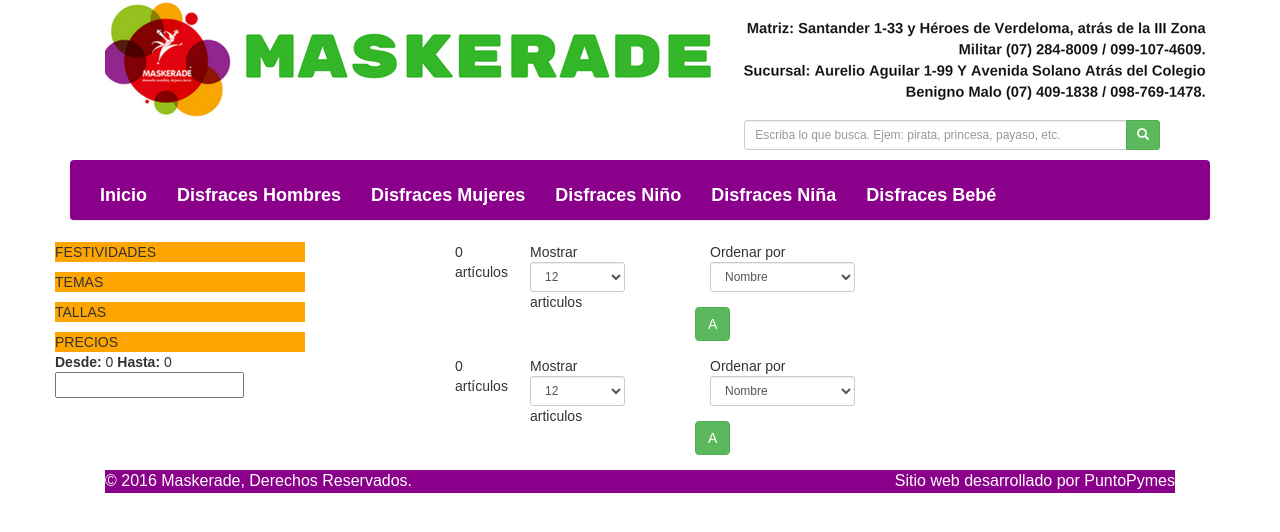
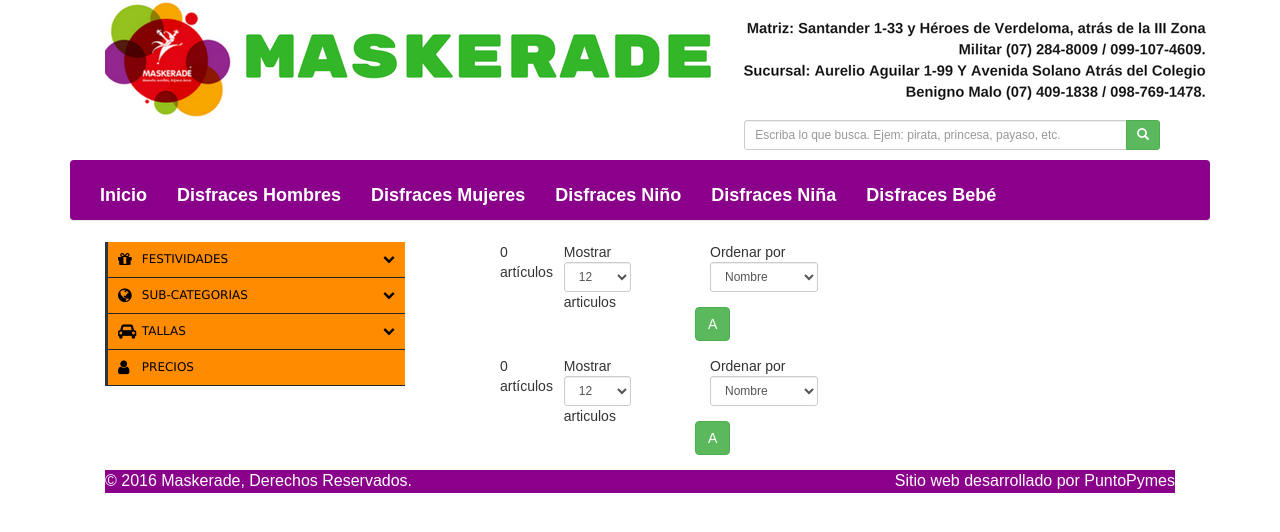
Before and after one commit to MASTERPC-CIA/maskeradeweb, a CodeIgniter app: page /maskeradeweb/products_menu/load_productos/Bebe in a window 1280 px wide. Shown: the top 532 px of the page. Run offline with CodeIgniter, Linux system fonts and the light colour scheme; data that the repository does not hold is empty; some libraries are stand-ins or nearby versions.

Commit message:
Actualización: Página web de Maskerade,  estilos de menú.

```diff
--- a/application/views/pages/pagination.php
+++ b/application/views/pages/pagination.php
@@ -28,8 +28,8 @@ echo Open('nav', array('class' => 'col-md-12')); //open div paginacion
 
 
     echo Open('nav', array('class' => 'text-center')); //open div paginacion
-            echo tagcontent('ul', $this->pagination->create_links(), array('class' => 'pagination pagination-centered'));
-        echo Close('nav'); //close div paginacion
+        echo tagcontent('ul', $this->pagination->create_links(), array('class' => 'pagination pagination-centered'));
+    echo Close('nav'); //close div paginacion
 echo Close('nav');
 ?>
 <script>
--- a/application/views/pages/slidebar.php
+++ b/application/views/pages/slidebar.php
@@ -1,15 +1,25 @@
+<link href="//maxcdn.bootstrapcdn.com/font-awesome/4.2.0/css/font-awesome.min.css" rel="stylesheet">
+<link href="<?php echo base_url('assets/estilos_menu/style_menu.css')?>" rel="stylesheet">
 <aside class="main-sidebar">
 
     <section class="sidebar">
-            <!--Menu que muestra las opciones en cuanto a las festividades-->
-            <ul class="sidebar-menu">
-                <li class="header" style="list-style-type: none;background: #FFA500">FESTIVIDADES</li>
+<div class="nav-side-menu">
 
+    <i class="fa fa-bars fa-2x toggle-btn" data-toggle="collapse" data-target="#menu-content"></i>
+
+        <div class="menu-list">
+
+            <ul id="menu-content" class="menu-content collapse out">
+
+                <li  data-toggle="collapse" data-target="#products" class="collapsed">
+                  <a href="#"><i class="fa fa-gift fa-lg"></i> FESTIVIDADES <span class="arrow"></span></a>
+                </li>
+                <ul class="sub-menu collapse" id="products">
                 <?php
                     if ($temas) {
                         foreach ($temas as $value) {
                             ?>
-                        <li class="treeview" style="list-style-type: none">
+                        <li>
                                 <?php
                                 echo input(array('type' => 'checkbox', 'name' => 'selected_fest[]', 'value' => $value, 'onclick' => '', 'id' => 'festividad')) . $value;
                                 ?>
@@ -18,17 +28,18 @@
                         }
                     }
                 ?>
-
                 </ul>
 
-            <!--Menu que muestra las opciones en cuanto a las marcas-->
-            <ul class="sidebar-menu">
-                <li class="header" style="list-style-type: none; background: #FFA500">TEMAS</li>
+
+                <li data-toggle="collapse" data-target="#service" class="collapsed">
+                  <a href="#"><i class="fa fa-globe fa-lg"></i> SUB-CATEGORIAS <span class="arrow"></span></a>
+                </li>
+                <ul class="sub-menu collapse" id="service">
                     <?php
                         if ($marcas) {
                             foreach ($marcas as $val) {
                                 ?>
-                        <li style="list-style-type: none">
+                                <li>
                                     <?php echo tagcontent('input', ' ', array('type' => 'checkbox', 'name' => 'selected_marcas[]', 'value' => $val->id, 'onclick' => 'get_prods_by_marca()', 'id' => 'marca')) . $val->nombre; ?>
                                 </li>
                                 <?php
@@ -37,10 +48,11 @@
                     ?>
                 </ul>
 
-            <!--Menu que muestra las opciones en cuanto a las tallas-->
-            <ul class="sidebar-menu">
-                <li class="header" style="list-style-type: none;background: #FFA500">TALLAS</li>
 
+                <li data-toggle="collapse" data-target="#new" class="collapsed">
+                  <a href="#"><i class="fa fa-car fa-lg"></i> TALLAS<span class="arrow"></span></a>
+                </li>
+                <ul class="sub-menu collapse" id="new">
                     <?php
                         if ($tallas) {
                             foreach ($tallas as $value2) {
@@ -50,77 +62,13 @@
                     ?>
                 </ul>
 
-            <input type="hidden" id="busq_opcion" name="busq_opcion" value="<?php echo $busq_opcion ?>">
-            <input type="hidden" id="busq_desde" name="busq_desde" value="<?php echo $busq_desde ?>">
-
-            <ul>
-                <li class="header" style="list-style-type: none;background: #FFA500">PRECIOS</li>
-                <b>Desde:</b>  <?php echo $precio_min; ?><b> Hasta:</b>  <?php echo $precio_max; ?>
-                <input type="text" name="precio_alq" id="precio_alq">
+                <li>
+                    <a href="#">
+                        <i class="fa fa-user fa-lg"></i> PRECIOS
+                    </a>
+                </li>
             </ul>
+     </div>
+</div>
       </section>
 </aside>
-
-<script>
-
-    function get_prods_by_fest() {
-
-        var url = '../products_filter/get_prods_filter_by_fest';
-        var fest = $(this).value;
-        var criterio_busq = document.getElementById('busq_opcion');
-        var lugar_busq = document.getElementById('busq_desde');
-
-        $ajax({
-            type: "POST",
-            url: url,
-            dataType: 'json',
-            data: {fest: fest, url: url, criterio: criterio_busq, lugar: lugar_busq},
-            success: function (html) {
-                $('#secundaria').html(html);
-            },
-            error: function () {
-                alertaError("Error!! No se pudo alcanzar el archivo de proceso", "Error!!");
-            }
-
-        });
-    }
-
-    function get_prods_by_marca() {
-        alert(document.getElementById('selected_marca').value);
-    }
-
-    function get_prods_by_talla() {
-        alert(document.getElementById('selected_talla').value);
-    }
-    function res() {
-
-        var url = '../products_filter/test_script';
-        var select_fest = new Array();
-        select_fest = document.getElementsByName('selected_fest_val');
-        $.ajax({
-            type: "POST",
-            url: url,
-            dataType: 'json',
-            data: {select_fest: select_fest},
-            success: function (html) {
-                $('#sec_bq_result_search').html(html);
-            },
-            error: function () {
-                alertaError("Error!! No se pudo alcanzar el archivo de proceso", "Error!!");
-            }
-        });
-
-    }
-    contentselect_fest = document.getElementById("fest");
-    contentselect_fest.onchange = function () {
-        $.ajax({
-            type: "POST",
-            url: "../products_filter/get_prods_filter",
-            dataType: 'json',
-            data: {name_fest: document.getElementsByName('selected_fest')},
-            success: function (respuesta) {
-                alert('Funcion ejecutada correctamente');
-            }});
-    };
-
-</script>
--- a/application/views/products/content.php
+++ b/application/views/products/content.php
@@ -2,7 +2,7 @@
 
 echo tagcontent('div', '', array('id' => 'res_info', 'class' => 'col-md-12'));
 
-echo Open('div', array('class' => 'col-md-12 tab-content', 'id' => 'view_catalog'));
+echo Open('div', array('class' => 'col-md-12 tab-content', 'id' => 'secundaria'));
 
     echo Open('div', array('id'=>'sec_bq_sidebar', 'class'=>'col-md-3'));
         $this->load->view('pages/slidebar');
--- /dev/null
+++ b/assets/estilos_menu/style_menu.css
@@ -0,0 +1,149 @@
+.nav-side-menu {
+  overflow: auto;
+  font-family: verdana;
+  font-size: 12px;
+  font-weight: 200;
+  background-color: #FFFFFF;
+  position: static;
+  /*top: 230px;*/
+  width: 300px;
+  height: 100%;
+  color: #000000;
+}
+.nav-side-menu .brand {
+  background-color: #23282e;
+  line-height: 50px;
+  display: block;
+  text-align: center;
+  font-size: 14px;
+}
+.nav-side-menu .toggle-btn {
+  display: none;
+}
+.nav-side-menu ul,
+.nav-side-menu li {
+  list-style: none;
+  padding: 0px;
+  margin: 0px;
+  line-height: 35px;
+  cursor: pointer;
+  /*
+    .collapsed{
+       .arrow:before{
+                 font-family: FontAwesome;
+                 content: "\f053";
+                 display: inline-block;
+                 padding-left:10px;
+                 padding-right: 10px;
+                 vertical-align: middle;
+                 float:right;
+            }
+     }
+*/
+}
+.nav-side-menu ul :not(collapsed) .arrow:before,
+.nav-side-menu li :not(collapsed) .arrow:before {
+  font-family: FontAwesome;
+  content: "\f078";
+  display: inline-block;
+  padding-left: 10px;
+  padding-right: 10px;
+  vertical-align: middle;
+  float: right;
+}
+.nav-side-menu ul .active,
+.nav-side-menu li .active {
+  border-left: 3px solid #FF8C00;
+  background-color: #9ACD32;
+}
+.nav-side-menu ul .sub-menu li.active,
+.nav-side-menu li .sub-menu li.active {
+  color: #d19b3d;
+}
+.nav-side-menu ul .sub-menu li.active a,
+.nav-side-menu li .sub-menu li.active a {
+  color: #d19b3d;
+}
+.nav-side-menu ul .sub-menu li,
+.nav-side-menu li .sub-menu li {
+  background-color: #FFFFFF;
+  border: none;
+  line-height: 28px;
+  border-bottom: 1px solid #23282e;
+  margin-left: 0px;
+}
+.nav-side-menu ul .sub-menu li:hover,
+.nav-side-menu li .sub-menu li:hover {
+  background-color: #00FF7F;
+}
+.nav-side-menu ul .sub-menu li:before,
+.nav-side-menu li .sub-menu li:before {
+  font-family: FontAwesome;
+  content: "\f105";
+  display: inline-block;
+  padding-left: 10px;
+  padding-right: 10px;
+  vertical-align: middle;
+}
+.nav-side-menu li {
+  padding-left: 0px;
+  border-left: 3px solid #2e353d;
+  border-bottom: 1px solid #23282e;
+}
+.nav-side-menu li a {
+  text-decoration: none;
+  color: #000000;
+}
+.nav-side-menu li a i {
+  padding-left: 10px;
+  width: 20px;
+  padding-right: 20px;
+}
+.nav-side-menu li:hover {
+  border-left: 3px solid #d19b3d;
+  background-color: #9ACD32;
+  -webkit-transition: all 1s ease;
+  -moz-transition: all 1s ease;
+  -o-transition: all 1s ease;
+  -ms-transition: all 1s ease;
+  transition: all 1s ease;
+}
+
+.nav-side-menu li {
+    background-color: #FF8C00;
+ }
+@media (max-width: 767px) {
+  .nav-side-menu {
+    position: relative;
+    width: 100%;
+    margin-bottom: 10px;
+  }
+  .nav-side-menu .toggle-btn {
+    display: block;
+    cursor: pointer;
+    position: absolute;
+    right: 10px;
+    top: 10px;
+    z-index: 10 !important;
+    padding: 3px;
+    background-color: #ffffff;
+    color: #000;
+    width: 40px;
+    text-align: center;
+  }
+  .brand {
+    text-align: left !important;
+    font-size: 22px;
+    padding-left: 20px;
+    line-height: 50px !important;
+  }
+}
+@media (min-width: 767px) {
+  .nav-side-menu .menu-list .menu-content {
+    display: block;
+  }
+}
+body {
+  margin: 0px;
+  padding: 0px;
+}
```
Also changed, not shown: application/views/products/content1.php (deleted, +0 -52 lines), assets/estilos_menu/style_menu_slidebar.css (added, +110 -0 lines). Lines whose indentation alone changed are shown as unchanged.
